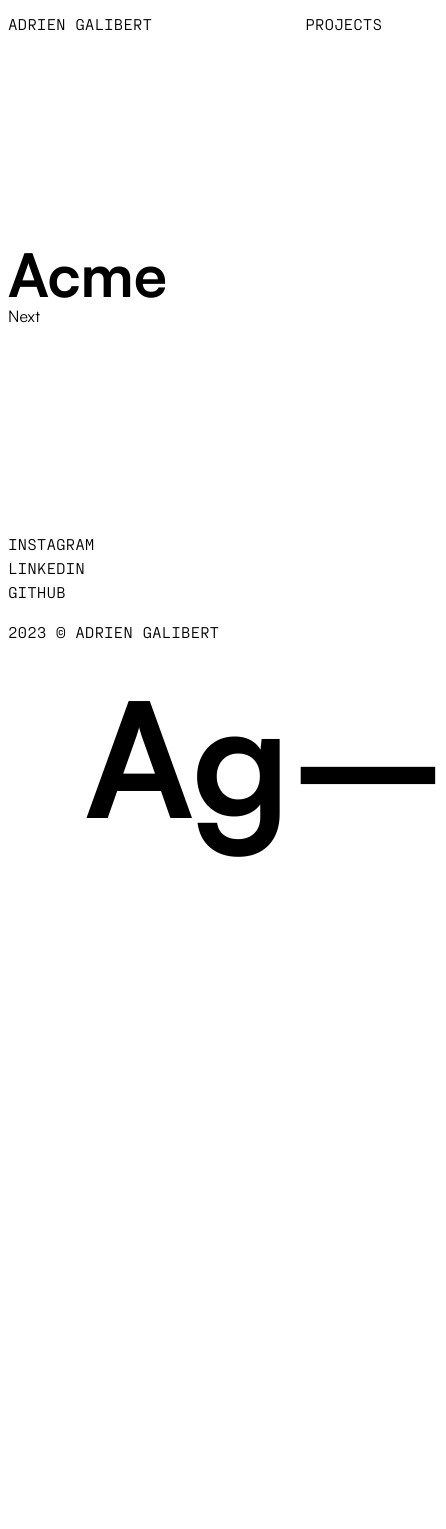
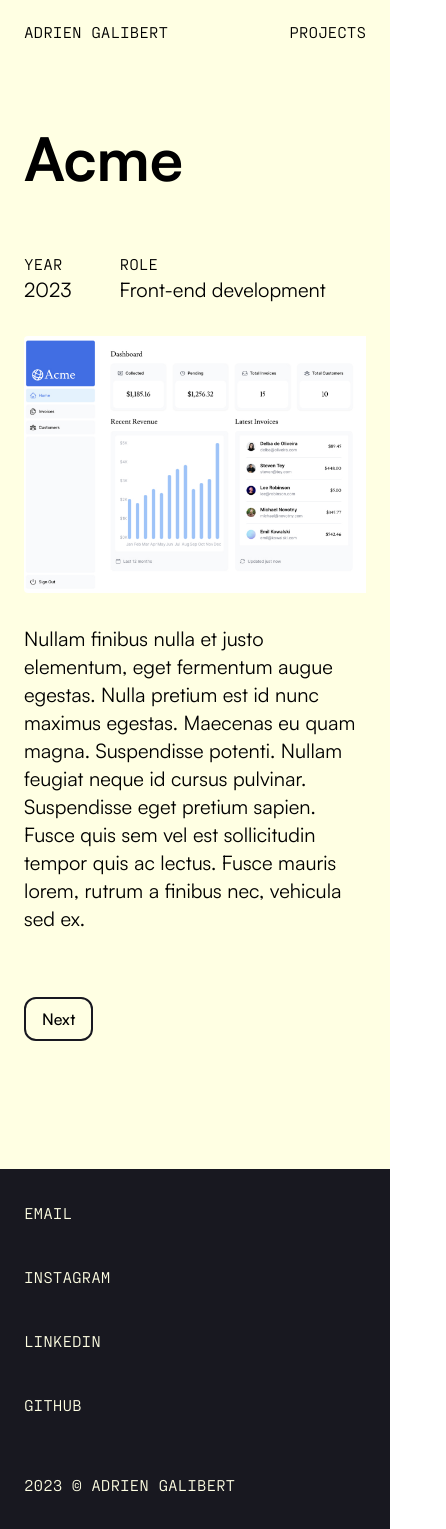
Before and after one commit to adrienglbrt/portfolio-2023, a Next.js app: page /projects/acme in a window 390 px wide. Shown: the whole page, 446 px wide, since content can reach past the window. Before the commit the page ends 876 px from the top, so only its background shows below. Built offline with nearby package versions, Linux system fonts and the light colour scheme.

Commit message:
Improve responsive layout

```diff
--- /dev/null
+++ b/src/components/buttonInternal.js
@@ -0,0 +1,7 @@
+import Link from "next/link";
+
+export default function ButtonInternal({ href, label }) {
+    return (
+        <Link href={href} className="inline-block border-2 border-black pl-4 pr-4 pt-2 pb-2 rounded-xl font-medium">{label}</Link>
+    )
+}
--- a/src/components/footer.js
+++ b/src/components/footer.js
@@ -1,15 +1,21 @@
 import Link from "next/link"
+import Wrapper from "./wrapper"
 
 export default function Footer() {
     return (
-        <footer className="pb-48 relative">
-            <ul className="mb-4 font-mono uppercase">
-                <li>Instagram</li>
-                <li>LinkedIn</li>
-                <li>GitHub</li>
-            </ul>
-            <p className="font-mono uppercase">2023 © Adrien Galibert</p>
-            <span className="font-bold text-[160px] md:text-[320px] absolute -right-16 -bottom-10 font-sans">Ag–</span>
+        <footer className="mt-32 md:mt-80 relative overflow-hidden bg-black text-yellow">
+            <Wrapper>
+                <div className="flex flex-col justify-between min-h-[40vh] md:min-h-[60vh] pt-8 pb-8 md:pt-16 md:pb-16">
+                    <ul className="mb-4 font-mono uppercase">
+                        <li className="mb-10">Email</li>
+                        <li className="mb-10"><Link href="#">Instagram</Link></li>
+                        <li className="mb-10"><Link href="#">LinkedIn</Link></li>
+                        <li className="mb-10"><Link href="#">GitHub</Link></li>
+                    </ul>
+                    <p className="block font-mono uppercase">2023 © Adrien Galibert</p>
+                </div>
+            </Wrapper>
+            <span className="hidden md:block font-bold md:text-[240px] lg:text-[320px] absolute -right-32 -bottom-10 md:-bottom-16 font-sans">Ag–</span>
         </footer>
     )
 }
--- a/src/components/layout.js
+++ b/src/components/layout.js
@@ -16,7 +16,7 @@ const fraktion = localFont({
 
 export default function Layout({ children }) {
     return (
-        <div className={`flex min-h-screen flex-col items-stretch justify-between p-2 ${satoshi.variable} ${fraktion.variable} font-sans antialiased`}>
+        <div className={`flex min-h-screen flex-col items-stretch justify-between bg-yellow ${satoshi.variable} ${fraktion.variable} font-sans antialiased`}>
             <Navbar />
             <main>{children}</main>
             <Footer />
--- a/src/components/navbar.js
+++ b/src/components/navbar.js
@@ -1,12 +1,15 @@
 import Link from "next/link"
+import Wrapper from "./wrapper"
 
 export default function Navbar() {
     return (
-        <nav className="flex items-center justify-between h-8 md:text-xl font-mono uppercase">
-            <Link href={"/"} className="md:font-medium">Adrien Galibert</Link>
-            <div>
-                <Link href={"/projects"}>Projects</Link>
-            </div>
-        </nav>
+        <Wrapper>
+            <nav className="flex items-center justify-between h-16 md:text-l font-mono uppercase">
+                <Link href={"/"} className="md:font-medium">Adrien Galibert</Link>
+                <div>
+                    <Link href={"/projects"}>Projects</Link>
+                </div>
+            </nav>
+        </Wrapper>
     )
 }
--- /dev/null
+++ b/src/components/pushInternal.js
@@ -0,0 +1,7 @@
+import Link from "next/link";
+
+export default function PushInternal({ href, label }) {
+    return (
+        <Link href={href} className="block bg-pink pl-4 md:pl-8 pb-4 md:pb-8 pt-16 md:pt-48 rounded-l md:rounded-xl text-3xl md:text-6xl text-black font-medium">{label}</Link>
+    )
+}
--- /dev/null
+++ b/src/components/wrapper.js
@@ -0,0 +1,7 @@
+export default function Wrapper({ children }) {
+    return (
+        <div className="pr-6 pl-6 md:pr-12 md:pl-12">
+            {children}
+        </div>
+    )
+}
--- a/src/data/projects.json
+++ b/src/data/projects.json
@@ -4,8 +4,9 @@
         "title": "SWEETS hotel",
         "client": "SWEETS hotel",
         "year": 2018,
-        "responsibilies": "Project direction",
+        "role": "Project direction",
         "description": "Creation of the website of a new boutique hotel concept in Amsterdam.",
+        "longDescription": "Nullam finibus nulla et justo elementum, eget fermentum augue egestas. Nulla pretium est id nunc maximus egestas. Maecenas eu quam magna. Suspendisse potenti. Nullam feugiat neque id cursus pulvinar. Suspendisse eget pretium sapien. Fusce quis sem vel est sollicitudin tempor quis ac lectus. Fusce mauris lorem, rutrum a finibus nec, vehicula sed ex.",
         "stack": [],
         "highlight": false,
         "public": true
@@ -15,8 +16,9 @@
         "title": "Acme",
         "client": "Acme",
         "year": 2023,
-        "responsibilies": "Front-end development",
+        "role": "Front-end development",
         "description": "Set-up of dynamic dashboard for invoicing SaaS.",
+        "longDescription": "Nullam finibus nulla et justo elementum, eget fermentum augue egestas. Nulla pretium est id nunc maximus egestas. Maecenas eu quam magna. Suspendisse potenti. Nullam feugiat neque id cursus pulvinar. Suspendisse eget pretium sapien. Fusce quis sem vel est sollicitudin tempor quis ac lectus. Fusce mauris lorem, rutrum a finibus nec, vehicula sed ex.",
         "stack": ["Next.js", "React", "Tailwind CSS"],
         "highlight": true,
         "public": true
@@ -26,8 +28,9 @@
         "title": "Kasa",
         "client": "Kasa",
         "year": 2023,
-        "responsibilies": "Front-end development",
+        "role": "Front-end development",
         "description": "Website development for a housing company.",
+        "longDescription": "Nullam finibus nulla et justo elementum, eget fermentum augue egestas. Nulla pretium est id nunc maximus egestas. Maecenas eu quam magna. Suspendisse potenti. Nullam feugiat neque id cursus pulvinar. Suspendisse eget pretium sapien. Fusce quis sem vel est sollicitudin tempor quis ac lectus. Fusce mauris lorem, rutrum a finibus nec, vehicula sed ex.",
         "stack": [],
         "highlight": false,
         "public": true
@@ -37,8 +40,9 @@
         "title": "Bouygues Telecom",
         "client": "Bouygues Telecom",
         "year": 2020,
-        "responsibilies": "Project management",
+        "role": "Project management",
         "description": "Set-up of the new design system.",
+        "longDescription": "Nullam finibus nulla et justo elementum, eget fermentum augue egestas. Nulla pretium est id nunc maximus egestas. Maecenas eu quam magna. Suspendisse potenti. Nullam feugiat neque id cursus pulvinar. Suspendisse eget pretium sapien. Fusce quis sem vel est sollicitudin tempor quis ac lectus. Fusce mauris lorem, rutrum a finibus nec, vehicula sed ex.",
         "stack": [],
         "highlight": false,
         "public": true
@@ -48,8 +52,9 @@
         "title": "Martell",
         "client": "Martell",
         "year": 2020,
-        "responsibilies": "Project management",
+        "role": "Project management",
         "description": "Management of the new Martell website.",
+        "longDescription": "Nullam finibus nulla et justo elementum, eget fermentum augue egestas. Nulla pretium est id nunc maximus egestas. Maecenas eu quam magna. Suspendisse potenti. Nullam feugiat neque id cursus pulvinar. Suspendisse eget pretium sapien. Fusce quis sem vel est sollicitudin tempor quis ac lectus. Fusce mauris lorem, rutrum a finibus nec, vehicula sed ex.",
         "stack": [],
         "highlight": true,
         "public": true
@@ -59,8 +64,9 @@
         "title": "Alexandre Humbert",
         "client": "Alexandre Humbert",
         "year": 2022,
-        "responsibilies": "UI design",
+        "role": "UI design",
         "description": "Design of Alexandre's new portfolio website.",
+        "longDescription": "Nullam finibus nulla et justo elementum, eget fermentum augue egestas. Nulla pretium est id nunc maximus egestas. Maecenas eu quam magna. Suspendisse potenti. Nullam feugiat neque id cursus pulvinar. Suspendisse eget pretium sapien. Fusce quis sem vel est sollicitudin tempor quis ac lectus. Fusce mauris lorem, rutrum a finibus nec, vehicula sed ex.",
         "stack": [],
         "highlight": false,
         "public": true
@@ -70,8 +76,9 @@
         "title": "Snipes",
         "client": "Snipes",
         "year": 2022,
-        "responsibilies": "Project management",
+        "role": "Project management",
         "description": "Management of the brand hubs on Snipes global platform.",
+        "longDescription": "Nullam finibus nulla et justo elementum, eget fermentum augue egestas. Nulla pretium est id nunc maximus egestas. Maecenas eu quam magna. Suspendisse potenti. Nullam feugiat neque id cursus pulvinar. Suspendisse eget pretium sapien. Fusce quis sem vel est sollicitudin tempor quis ac lectus. Fusce mauris lorem, rutrum a finibus nec, vehicula sed ex.",
         "stack": [],
         "highlight": false,
         "public": true
@@ -81,8 +88,9 @@
         "title": "ASICS",
         "client": "ASICS",
         "year": 2022,
-        "responsibilies": "Project management",
+        "role": "Project management",
         "description": "Delivery of global digital campaigns.",
+        "longDescription": "Nullam finibus nulla et justo elementum, eget fermentum augue egestas. Nulla pretium est id nunc maximus egestas. Maecenas eu quam magna. Suspendisse potenti. Nullam feugiat neque id cursus pulvinar. Suspendisse eget pretium sapien. Fusce quis sem vel est sollicitudin tempor quis ac lectus. Fusce mauris lorem, rutrum a finibus nec, vehicula sed ex.",
         "stack": [],
         "highlight": false,
         "public": true
@@ -92,8 +100,9 @@
         "title": "Booki",
         "client": "Booki",
         "year": 2023,
-        "responsibilies": "Front-end development",
+        "role": "Front-end development",
         "description": "Website development for a property rental company.",
+        "longDescription": "Nullam finibus nulla et justo elementum, eget fermentum augue egestas. Nulla pretium est id nunc maximus egestas. Maecenas eu quam magna. Suspendisse potenti. Nullam feugiat neque id cursus pulvinar. Suspendisse eget pretium sapien. Fusce quis sem vel est sollicitudin tempor quis ac lectus. Fusce mauris lorem, rutrum a finibus nec, vehicula sed ex.",
         "stack": [],
         "highlight": true,
         "public": true
@@ -103,9 +112,10 @@
         "title": "Heineken",
         "client": "Heineken",
         "year": 2019,
-        "responsibilies": "Project management, Product management",
+        "role": "Project management, Product management",
         "stack": [],
         "description": "Development of a B2B mobile app.",
+        "longDescription": "Nullam finibus nulla et justo elementum, eget fermentum augue egestas. Nulla pretium est id nunc maximus egestas. Maecenas eu quam magna. Suspendisse potenti. Nullam feugiat neque id cursus pulvinar. Suspendisse eget pretium sapien. Fusce quis sem vel est sollicitudin tempor quis ac lectus. Fusce mauris lorem, rutrum a finibus nec, vehicula sed ex.",
         "highlight": false,
         "public": false
     },
@@ -114,8 +124,9 @@
         "title": "Alfred",
         "client": "Bouygues Telecom",
         "year": 2021,
-        "responsibilies": "Project management",
+        "role": "Project management",
         "description": "Development of a B2B web app for Bouygues Telecom",
+        "longDescription": "Nullam finibus nulla et justo elementum, eget fermentum augue egestas. Nulla pretium est id nunc maximus egestas. Maecenas eu quam magna. Suspendisse potenti. Nullam feugiat neque id cursus pulvinar. Suspendisse eget pretium sapien. Fusce quis sem vel est sollicitudin tempor quis ac lectus. Fusce mauris lorem, rutrum a finibus nec, vehicula sed ex.",
         "stack": [],
         "highlight": false,
         "public": false
--- a/src/pages/index.js
+++ b/src/pages/index.js
@@ -1,41 +1,47 @@
 import projectsData from '../data/projects.json'
 import Image from 'next/image'
 import Link from 'next/link'
+import PushInternal from '@/components/pushInternal'
+import Wrapper from '@/components/wrapper'
 
 export default function Home() {
   const highlightedProjects = projectsData.filter(project => project.highlight === true)
 
   return (
-      <>
+      <Wrapper>
         <section className="flex flex-col justify-end h-[calc(100vh-64px)]">
-          <h1 className="text-4xl md:text-8xl font-bold mb-4 md:mb-12">Producer turned<br />front-end developer.</h1>
-          <p className="text-xl md:text-4xl mb-4 md:mb-12">Wait –what?</p>
-          <p className="md:text-4xl">Freshly converted developer with 8 years of agency and studio experience, managing web projects for clients small and large. Now getting my hands dirty to build cool stuff 😈</p>
+          <h1 className="text-6xl md:text-8xl font-bold mb-4 md:mb-12">Producer turned<br />front-end developer.</h1>
+          <p className="text-4xl md:text-6xl mb-4 md:mb-12">Wait –what?</p>
+          <p className="text-2xl md:text-4xl">Freshly converted developer with 8 years of agency and studio experience, managing web projects for clients small and large. Now getting my hands dirty to build cool stuff 😈</p>
         </section>
-        <section className="mt-16 mb-16">
-          <h2 className="text-6xl font-bold mb-8">Selected work.</h2>
-          <div className="flex flex-col gap-8">
+        <div className="mt-16 md:mt-32 grid md:grid-cols-12 gap-8">
+          <section className="md:col-span-8">
+            <h2 className="text-4xl md:text-6xl font-bold mb-8">Selected work</h2>
+            <div className="flex flex-col gap-8 md:w-[80%]">
               {highlightedProjects.map((project) => (
-              <Link key={project.slug} href={`/projects/${project.slug}`} className="max-w-[1200px] md:even:self-end md:odd:self-start">
-                <div className="md:max-w-2xl"><Image src={`/images/projects/${project.slug}.jpg`} alt={project.title} width="1200" height="900"/></div>
+                <Link key={project.slug} href={`/projects/${project.slug}`}>
+                  <div className="overflow-hidden rounded-l md:rounded-xl">
+                    <Image src={`/images/projects/${project.slug}.jpg`} alt={project.title} width="1200" height="900"/>
+                  </div>
                   <div className="flex justify-between items-center mt-2 md:hidden">
                     <h2 className="text-xl font-medium">{project.title}</h2>
                     <p className="text-l">{project.year}</p>
                   </div>
                 </Link>
               ))}
+            <PushInternal href={"/projects"} label={"See more projects"}/>
             </div>
-          <Link href={"/projects"}>See more projects</Link>
           </section>
-        <section className="mb-16">
-          <h2 className="text-2xl font-bold mb-4">Stack</h2>
-          <ul className="flex flex-col gap-1">
-            <li>React</li>
-            <li>Next.js</li>
-            <li>Tailwind CSS</li>
-            <li>Framer Motion</li>
+          <section className="md:col-span-3 md:col-start-9 self-start sticky top-4">
+            <h2 className="text-4xl md:text-6xl font-bold mb-8">Stack</h2>
+            <ul className="flex flex-col gap-1 divide-y-2 divide-black text-2xl md:text-3xl">
+              <li><p className="block pt-2 pb-2">React</p></li>
+              <li><p className="block pt-2 pb-2">Next.js</p></li>
+              <li><p className="block pt-2 pb-2">Tailwind CSS</p></li>
+              <li><p className="block pt-2 pb-2">Framer Motion</p></li>
             </ul>
           </section>
-      </>
+        </div>
+      </Wrapper>
   )
 }
--- a/src/pages/projects/[slug].js
+++ b/src/pages/projects/[slug].js
@@ -1,6 +1,8 @@
 import { useRouter } from 'next/router'
 import projectsData from '@/data/projects.json'
-import Link from 'next/link'
+import ButtonInternal from '@/components/buttonInternal'
+import Image from 'next/image'
+import Wrapper from '@/components/wrapper'
 
 export default function Project() {
   const router = useRouter()
@@ -10,27 +12,54 @@ export default function Project() {
   const sortedList = projectsData.sort((a, b) => b.year - a.year)
   const currentIndex = sortedList.findIndex(project => project.slug === router.query.slug)
 
+  // Find the previous and next projects indexes
   const previousIndex = currentIndex - 1
   const nextIndex = currentIndex + 1
 
+  // Check if there is a previous and next project
   const hasPrevious = previousIndex >= 0
   const hasNext = nextIndex < sortedList.length
 
+  // Get the previous and next projects
   const previousProject = hasPrevious ? sortedList[previousIndex] : null
   const nextProject = hasNext ? sortedList[nextIndex] : null
 
 
   return (
-    <>
-      <h1 className="text-6xl font-bold">{project.title}</h1>
+    <Wrapper>
+    {project &&
+      <div className="mt-16 flex flex-col lg:grid lg:grid-cols-12 gap-8">
+        <div className="lg:col-span-5 lg:col-start-8">
+          <h1 className="text-6xl md:text-8xl font-bold mb-16">{project.title}</h1>
+          <div className="flex flex-row">
+            <div className="mr-12">
+              <p className="font-mono uppercase">Year</p>
+              <p className="text-xl md:text-2xl">{project.year}</p>
+            </div>
             <div>
+              <p className="font-mono uppercase">Role</p>
+              <p className="text-xl md:text-2xl">{project.role}</p>
+            </div>
+          </div>
+        </div>
+        <div className="lg:col-span-6 lg:col-start-1 lg:row-start-2">
+          <div className="overflow-hidden rounded-l md:rounded-xl">
+            <Image src={`/images/projects/${project.slug}.jpg`} alt={project.title} width="1200" height="900"/>
+          </div>
+        </div>
+        <div className="lg:col-span-5 lg:col-start-8 lg:row-start-2">
+          <p className="text-xl md:text-2xl mb-16">{project.longDescription}</p>
+          <div className="flex flex-row justify-between">
             {hasPrevious && (
-          <Link href={`/projects/${previousProject.slug}`}>Previous</Link>
+              <ButtonInternal href={`/projects/${previousProject.slug}`} label={'Previous'} />
             )}
             {hasNext && (
-          <Link href={`/projects/${nextProject.slug}`}>Next</Link>
+              <ButtonInternal href={`/projects/${nextProject.slug}`} label={'Next'} />
             )}
           </div>
-    </>
+        </div>
+      </div>
+      }
+    </Wrapper>
   )
   }
--- a/src/pages/projects/index.js
+++ b/src/pages/projects/index.js
@@ -1,3 +1,4 @@
+import Wrapper from "@/components/wrapper"
 import projectsData from "@/data/projects.json"
 import Link from "next/link"
 
@@ -5,18 +6,22 @@ export default function Projects() {
     const sortedList = projectsData.sort((a, b) => b.year - a.year)
 
     return (
-        <>
-            <h1 className="text-4xl md:text-8xl mt-12 md:mt-32 mb-4 md:mb-12 font-bold">Projects directory.</h1>
-            <ul className="divide-y">
+        <Wrapper>
+            <h1 className="text-6xl md:text-8xl mt-12 md:mt-32 mb-8 md:mb-16 font-bold">Projects</h1>
+            <div className="md:grid md:grid-cols-12">
+                <ul className="divide-y-2 divide-black md:col-span-9 xl:col-span-7">
                 {sortedList.map((project) => (
                     <li key={project.slug}>
-                    <Link href={`/projects/${project.slug}`} className="flex justify-between items-center pt-4 pb-4">
-                        <h2 className="text-xl font-medium">{project.title}</h2>
-                        <p className="text-l">{project.year}</p>
+                        <Link href={`/projects/${project.slug}`}>
+                            <div className="flex justify-between items-center pt-4 pb-4">
+                                <h2 className="text-2xl md:text-3xl font-medium">{project.title}</h2>
+                                <span className="text-2xl md:text-3xl">{project.year}</span>
+                            </div>
                         </Link>
                     </li>
                 ))}
                 </ul>
-        </>
+            </div>
+        </Wrapper>
         )
   }
```
Lines whose indentation alone changed are shown as unchanged.
